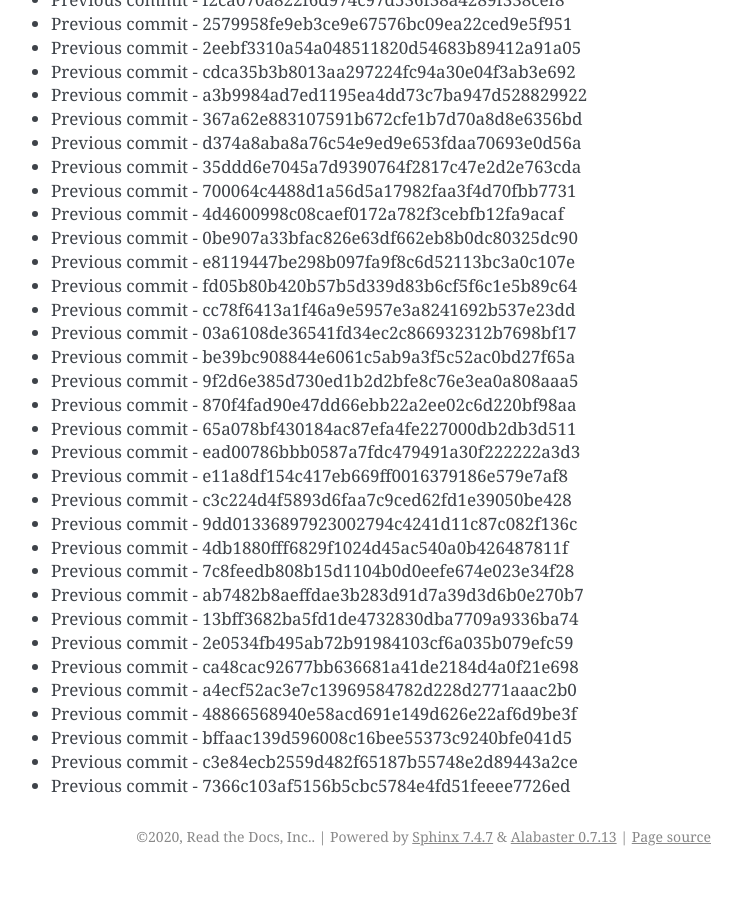
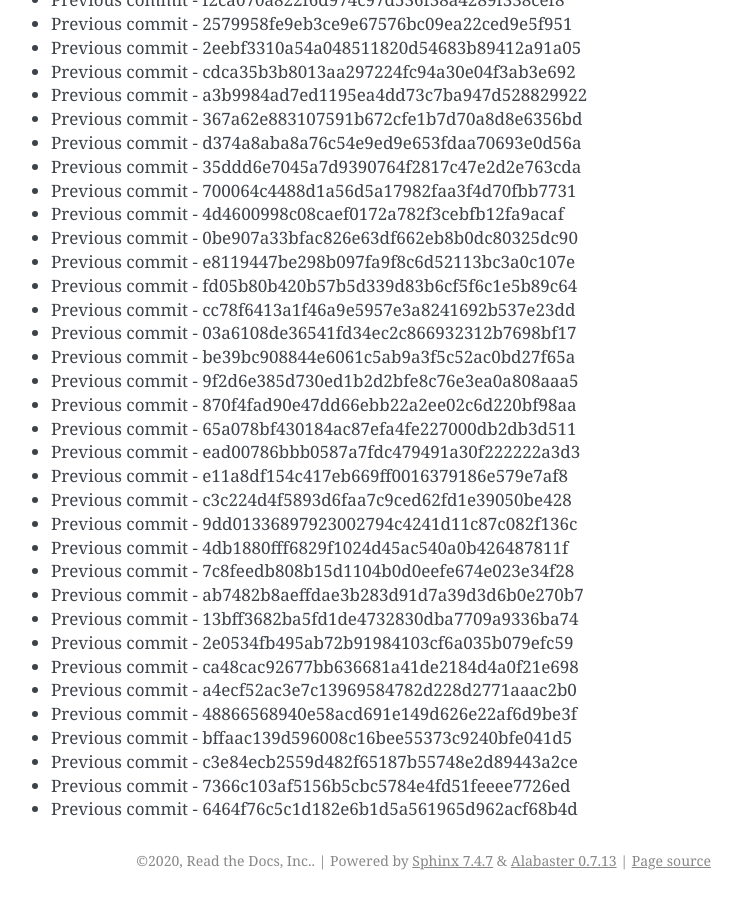
Before and after one commit to readthedocs/rtd-git-stresstest, a Sphinx documentation site: the page built from docs/updates.rst, in a window 1280 px wide and 900 px high, scrolled down 2678 px. Shown: the whole window, without its empty margins (399-1141 px from the left). Built offline with Sphinx 7.4.7, drawn with Linux system fonts in a browser that asks for light colours; before the commit the page ends 3554 px from its top, so only the background shows below that.

Commit message:
Generating commit from previous: 6464f76c5c1d182e6b1d5a561965d962acf68b4d

```diff
--- a/docs/updates.rst
+++ b/docs/updates.rst
@@ -144,3 +144,4 @@ It can be tested for any performance characteristics.
 * Previous commit - bffaac139d596008c16bee55373c9240bfe041d5
 * Previous commit - c3e84ecb2559d482f65187b55748e2d89443a2ce
 * Previous commit - 7366c103af5156b5cbc5784e4fd51feeee7726ed
+* Previous commit - 6464f76c5c1d182e6b1d5a561965d962acf68b4d
```
